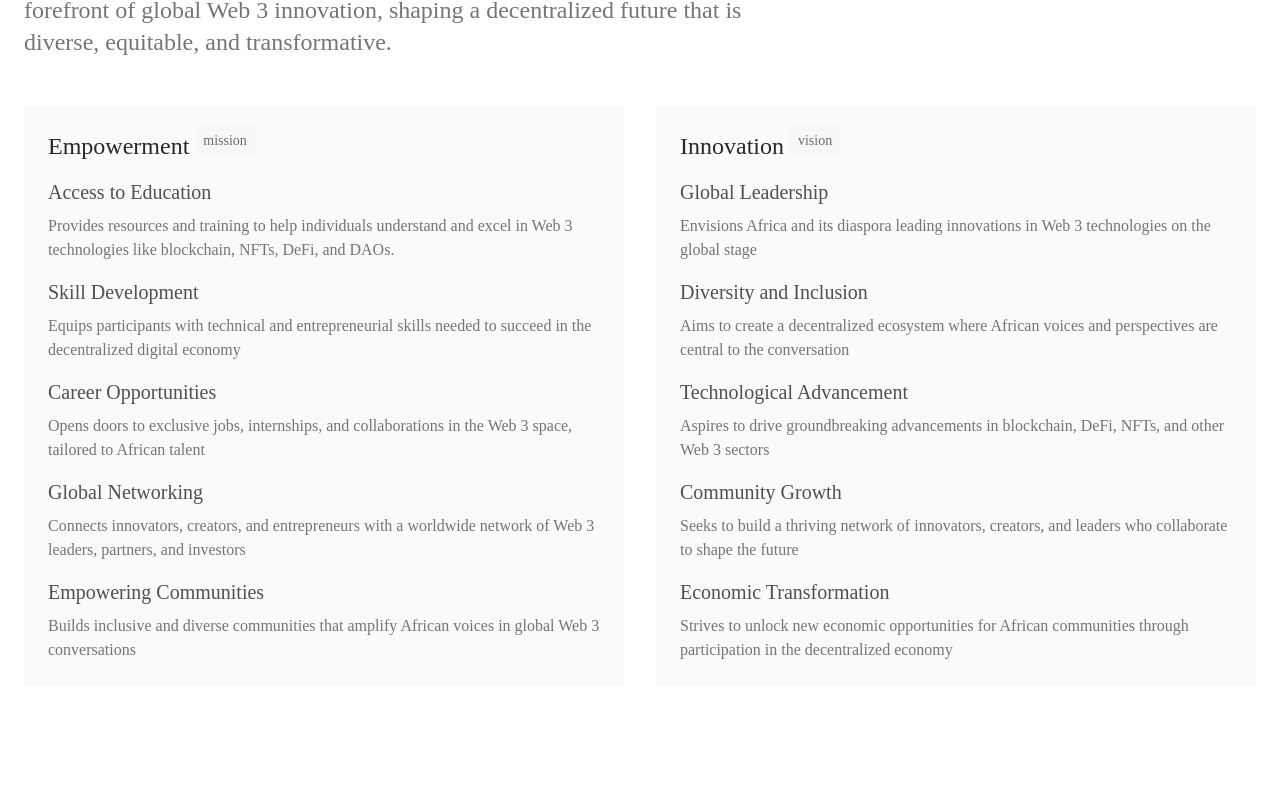
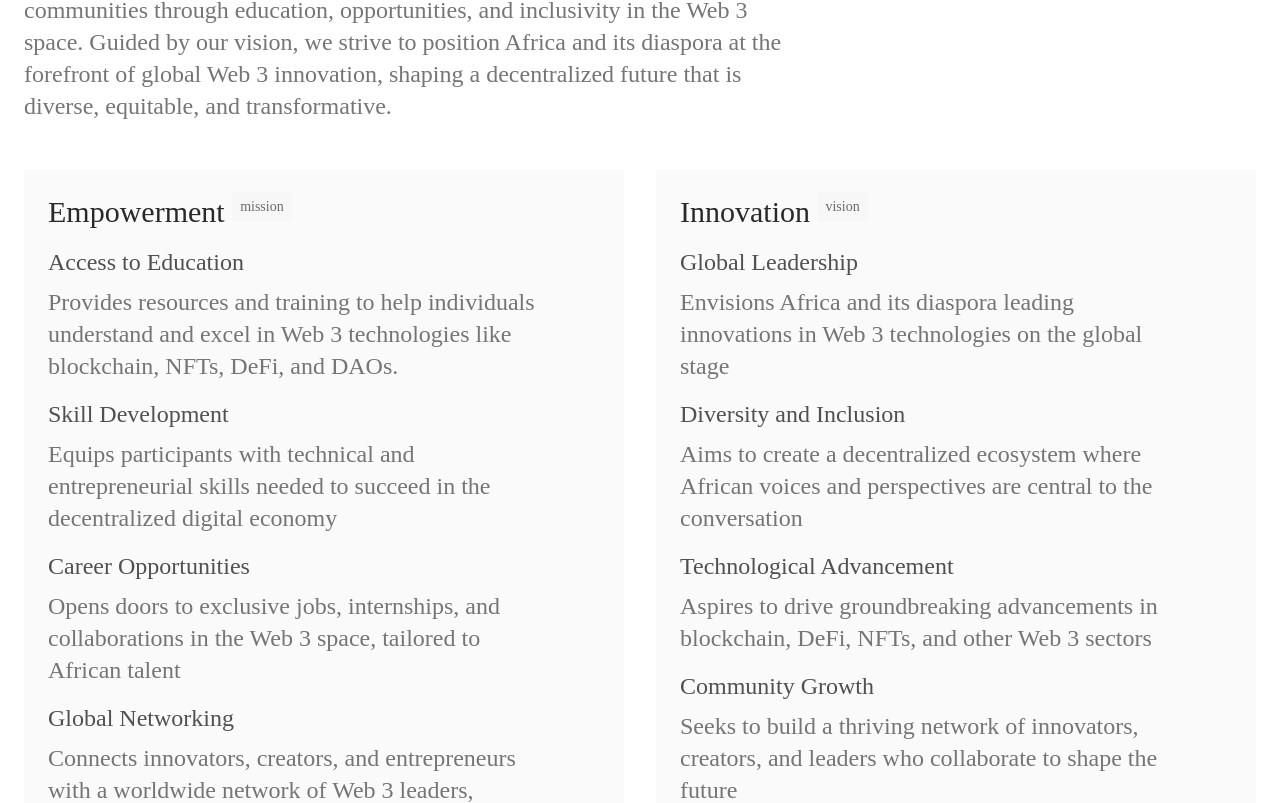
Before and after one commit to Web3Afrika/web3-afrika-v3, a React (Vite) app: page /about in a window 1280 px wide. Shown: the part 1580-2383 px from the top of the page. Built offline with nearby package versions, Linux system fonts and the light colour scheme.

Commit message:
Polish frontend visuals based on Figma feedback

```diff
--- a/src/components/Donate.tsx
+++ b/src/components/Donate.tsx
@@ -3,26 +3,29 @@ import { cn } from "../util";
 
 const DonateSection = () => {
 	return (
-		<div className="p-6">
+		<div className="relative">
+			<div className="absolute bottom-0 h-1/2 w-full bg-[#FAFAFA] dark:bg-black" />
+			<div className="relative p-6">
 				<div
 					className={cn(
-					"mx-auto max-w-[1536px] rounded-2xl bg-black bg-contain bg-right bg-no-repeat py-12 dark:bg-[#0A0A0A]",
+						"mx-auto max-w-[1536px] rounded-2xl bg-black bg-contain bg-right bg-no-repeat py-12",
 					)}
 					style={{ backgroundImage: `url(${DonateImage})` }}
 				>
 					<div className="container mx-auto">
-					<div className="col-span-full flex flex-col justify-center space-y-6 md:col-span-1">
-						<h2 className="text-4xl text-white">
+						<div className="col-span-full flex flex-col justify-center space-y-6 p-12">
+							<h2 className="max-w-xl text-5xl text-white">
 								Partner with Us to Shape the Future
 							</h2>
-						<p className="text-base leading-relaxed text-[#E6E6E6] lg:w-1/2">
+							<p className="max-w-lg text-lg text-[#E6E6E6]">
 								Join us in empowering African innovators and communities. Your
-							support drives education, opportunities, and diversity in the Web
-							3 revolution.
+								support drives education, opportunities, and diversity in the
+								Web 3 revolution.
 							</p>
-						<button className="w-max rounded-full border border-[#0C6E5F] px-8 py-3 text-[#0C6E5F] transition duration-300 hover:bg-[#D03321] dark:bg-black">
+							<button className="inline-block w-fit rounded-full bg-white px-6 py-2 text-sm text-[#0C6E5F] shadow-lg shadow-[#469F9214] transition-colors duration-200 hover:bg-[#0C6E5F] hover:text-white">
 								Donate
 							</button>
+						</div>
 					</div>
 				</div>
 			</div>
--- a/src/components/HeroDetails.tsx
+++ b/src/components/HeroDetails.tsx
@@ -23,7 +23,6 @@ const HeroDetails = () => {
 								conversation on blockchain, DeFi, NFTs, and beyond.
 							</span>
 						</p>
-
 						<button className="hidden text-nowrap rounded-full bg-[#0C6E5F] px-6 py-2 text-white transition-colors md:inline-block">
 							Join Us
 						</button>
@@ -31,20 +30,12 @@ const HeroDetails = () => {
 				</div>
 				<div className="col-span-1"></div>
 			</div>
-
-			{/* <div>
-				<img
-						src={HeroImage}
-						alt="Web3 Africa Community"
-						className="w-full object-cover"
-					/>
-			</div> */}
-			<div className="mx-auto flex max-h-[871px] w-full max-w-[1536px] flex-col overflow-hidden">
+			<div className="flex w-full flex-col overflow-hidden">
 				<img src={HeroBanner} alt="Banner" className="w-full" />
 				<img
 					src={HeroImage}
 					alt="Web3 Africa Community"
-					className="w-full max-w-full object-cover"
+					className="w-full object-cover"
 				/>
 			</div>
 		</section>
--- a/src/components/PurposeSection.tsx
+++ b/src/components/PurposeSection.tsx
@@ -19,7 +19,7 @@ const PurposeSection = () => {
 
 			<div className="grid gap-8 md:grid-cols-2">
 				<div className="bg-[#FAFAFA] p-6 dark:bg-black">
-					<h3 className="mb-4 text-2xl text-[#292929] dark:text-white">
+					<h3 className="mb-4 text-3xl font-medium text-[#292929] dark:text-white">
 						Empowerment{" "}
 						<span className="bg-[#F7F7F7] p-2 align-super text-sm text-[#6C6C6C]">
 							mission
@@ -27,47 +27,47 @@ const PurposeSection = () => {
 					</h3>
 					<div className="space-y-4">
 						<div>
-							<h4 className="mb-2 text-xl font-medium text-[#505050] dark:text-[#E5E4E4]">
+							<h4 className="mb-2 text-2xl text-[#505050] dark:text-[#E5E4E4]">
 								Access to Education
 							</h4>
-							<p className="text-[#757575]">
+							<p className="w-[497px] text-2xl text-[#757575]">
 								Provides resources and training to help individuals understand
 								and excel in Web 3 technologies like blockchain, NFTs, DeFi, and
 								DAOs.
 							</p>
 						</div>
 						<div>
-							<h4 className="mb-2 text-xl font-medium text-[#505050] dark:text-[#E5E4E4]">
+							<h4 className="mb-2 text-2xl text-[#505050] dark:text-[#E5E4E4]">
 								Skill Development
 							</h4>
-							<p className="text-[#757575]">
+							<p className="w-[497px] text-2xl text-[#757575]">
 								Equips participants with technical and entrepreneurial skills
 								needed to succeed in the decentralized digital economy
 							</p>
 						</div>
 						<div>
-							<h4 className="mb-2 text-xl font-medium text-[#505050] dark:text-[#E5E4E4]">
+							<h4 className="mb-2 text-2xl text-[#505050] dark:text-[#E5E4E4]">
 								Career Opportunities
 							</h4>
-							<p className="text-[#757575]">
+							<p className="w-[497px] text-2xl text-[#757575]">
 								Opens doors to exclusive jobs, internships, and collaborations
 								in the Web 3 space, tailored to African talent
 							</p>
 						</div>
 						<div>
-							<h4 className="mb-2 text-xl font-medium text-[#505050] dark:text-[#E5E4E4]">
+							<h4 className="mb-2 text-2xl text-[#505050] dark:text-[#E5E4E4]">
 								Global Networking
 							</h4>
-							<p className="text-[#757575]">
+							<p className="w-[497px] text-2xl text-[#757575]">
 								Connects innovators, creators, and entrepreneurs with a
 								worldwide network of Web 3 leaders, partners, and investors
 							</p>
 						</div>
 						<div>
-							<h4 className="mb-2 text-xl font-medium text-[#505050] dark:text-[#E5E4E4]">
+							<h4 className="mb-2 text-2xl text-[#505050] dark:text-[#E5E4E4]">
 								Empowering Communities
 							</h4>
-							<p className="text-[#757575]">
+							<p className="w-[497px] text-2xl text-[#757575]">
 								Builds inclusive and diverse communities that amplify African
 								voices in global Web 3 conversations
 							</p>
@@ -76,7 +76,7 @@ const PurposeSection = () => {
 				</div>
 
 				<div className="bg-[#FAFAFA] p-6 dark:bg-black">
-					<h3 className="mb-4 text-2xl text-[#292929] dark:text-white">
+					<h3 className="mb-4 text-3xl font-medium text-[#292929] dark:text-white">
 						Innovation{" "}
 						<span className="bg-[#F7F7F7] p-2 align-super text-sm text-[#6C6C6C]">
 							vision
@@ -84,46 +84,46 @@ const PurposeSection = () => {
 					</h3>
 					<div className="space-y-4">
 						<div>
-							<h4 className="mb-2 text-xl font-medium text-[#505050] dark:text-[#E5E4E4]">
+							<h4 className="mb-2 text-2xl text-[#505050] dark:text-[#E5E4E4]">
 								Global Leadership
 							</h4>
-							<p className="text-[#757575]">
+							<p className="w-[497px] text-2xl text-[#757575]">
 								Envisions Africa and its diaspora leading innovations in Web 3
 								technologies on the global stage
 							</p>
 						</div>
 						<div>
-							<h4 className="mb-2 text-xl font-medium text-[#505050] dark:text-[#E5E4E4]">
+							<h4 className="mb-2 text-2xl text-[#505050] dark:text-[#E5E4E4]">
 								Diversity and Inclusion
 							</h4>
-							<p className="text-[#757575]">
+							<p className="w-[497px] text-2xl text-[#757575]">
 								Aims to create a decentralized ecosystem where African voices
 								and perspectives are central to the conversation
 							</p>
 						</div>
 						<div>
-							<h4 className="mb-2 text-xl font-medium text-[#505050] dark:text-[#E5E4E4]">
+							<h4 className="mb-2 text-2xl text-[#505050] dark:text-[#E5E4E4]">
 								Technological Advancement
 							</h4>
-							<p className="text-[#757575]">
+							<p className="w-[497px] text-2xl text-[#757575]">
 								Aspires to drive groundbreaking advancements in blockchain,
 								DeFi, NFTs, and other Web 3 sectors
 							</p>
 						</div>
 						<div>
-							<h4 className="mb-2 text-xl font-medium text-[#505050] dark:text-[#E5E4E4]">
+							<h4 className="mb-2 text-2xl text-[#505050] dark:text-[#E5E4E4]">
 								Community Growth
 							</h4>
-							<p className="text-[#757575]">
+							<p className="w-[497px] text-2xl text-[#757575]">
 								Seeks to build a thriving network of innovators, creators, and
 								leaders who collaborate to shape the future
 							</p>
 						</div>
 						<div>
-							<h4 className="mb-2 text-xl font-medium text-[#505050] dark:text-[#E5E4E4]">
+							<h4 className="mb-2 text-2xl text-[#505050] dark:text-[#E5E4E4]">
 								Economic Transformation
 							</h4>
-							<p className="text-[#757575]">
+							<p className="w-[497px] text-2xl text-[#757575]">
 								Strives to unlock new economic opportunities for African
 								communities through participation in the decentralized economy
 							</p>
--- a/src/components/icons.tsx
+++ b/src/components/icons.tsx
@@ -1,3 +1,5 @@
+import React from "react";
+
 const Logo = (props: React.SVGProps<SVGSVGElement>) => (
 	<svg
 		width={139}
@@ -258,6 +260,22 @@ const ChevronRight = (props: React.SVGProps<SVGSVGElement>) => (
 	</svg>
 );
 
+const ProfileAvatar = (props: React.SVGProps<SVGSVGElement>) => (
+	<svg
+		width={18}
+		height={18}
+		viewBox="0 0 18 18"
+		fill="none"
+		xmlns="http://www.w3.org/2000/svg"
+		{...props}
+	>
+		<path
+			fill={props.fill || "#282828"}
+			d="M9 1.5a4 4 0 0 0-4 4c0 1.5.65 2.9 1.67 3.85.41.37.66.89.66 1.45 0 .23-.13.44-.33.55-.18.1-.73.37-2.16.78-.82.18-2.03.42-2.71.47A3.9 3.9 0 0 0 0 15.5v.5c0 .28.22.5.5.5h17a.5.5 0 0 0 .5-.5v-.5a3.9 3.9 0 0 0-2.13-2.9c-.68-.05-1.89-.3-2.71-.47-1.43-.41-1.98-.67-2.16-.78a.58.58 0 0 1-.33-.55c0-.56.25-1.08.66-1.45A4 4 0 0 0 13 5.5a4 4 0 0 0-4-4z"
+		/>
+	</svg>
+);
+
 export {
 	ArrowRight,
 	Build,
@@ -267,6 +285,7 @@ export {
 	Logo,
 	Meetup,
 	ModalTrigger,
+	ProfileAvatar,
 	Stamp,
 	Switcher,
 	X,
--- a/src/components/stat-data.tsx
+++ b/src/components/stat-data.tsx
@@ -29,7 +29,7 @@ const StatCard = ({
 
 const StatData = () => {
 	return (
-		<div className="grid w-full grid-cols-1 gap-8 text-center md:grid-cols-3">
+		<div className="mb-16 grid w-full grid-cols-1 gap-8 text-center md:grid-cols-3">
 			<StatCard
 				value="$1M+"
 				description="Fundraising achieved through strategic partnerships"
--- a/src/pages/blog.tsx
+++ b/src/pages/blog.tsx
@@ -5,11 +5,13 @@ import Layout from "../layout";
 export default function App() {
 	return (
 		<Layout>
-			<section className="container mx-auto pt-16">
-				<div className="text-start">
-					<h2 className="max-w-xs text-2xl text-[#292929] dark:text-white md:max-w-3xl md:text-5xl">
-						Learning the Decentralized Future One Step at A Time
-					</h2>
+			<section className="mt-4 transition-all duration-300 md:mt-40">
+				<div className="container mx-auto mb-12">
+					<div className="text-start">
+						<h2 className="max-w-xs text-2xl text-[#292929] dark:text-white md:max-w-3xl md:text-5xl">
+							Learning the Decentralized Future One Step at A Time
+						</h2>
+					</div>
 				</div>
 			</section>
 			<BlogHighlights minimal />
```
Also changed, not shown: src/components/BlogHighlights.tsx (+23 -8 lines), src/components/Hackathon.tsx (+21 -18 lines), src/components/Partners.tsx (+14 -10 lines), src/pages/events.tsx (+16 -13 lines), src/assets/profileAvatar.svg (added). Lines whose indentation alone changed are shown as unchanged.
